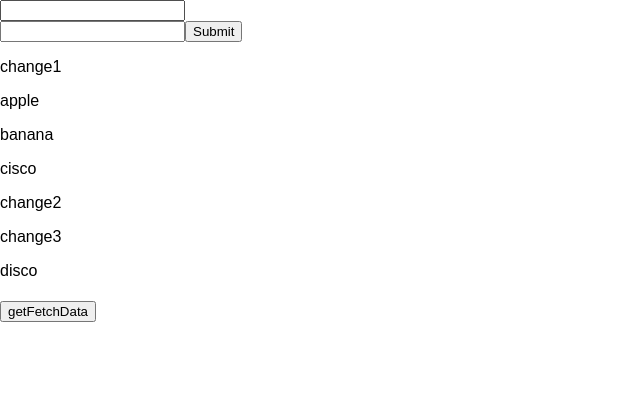
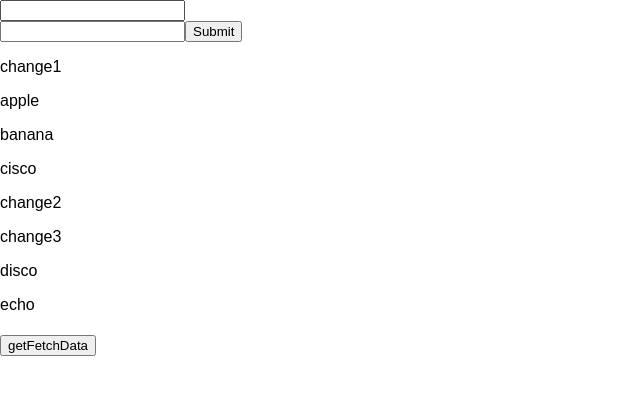
Before and after one commit to piggymichelle/testmy-app, a React (Create React App) app: page / in a window 1280 px wide. Shown: the top 394 px of the page, without its empty margins (0-640 px from the left). Built offline with nearby package versions, Linux system fonts and the light colour scheme.

Commit message:
add echo but not merge to master

```diff
--- a/src/Myarea.js
+++ b/src/Myarea.js
@@ -9,6 +9,7 @@ const Myarea = props => {
             <p>change2</p>
             <p>change3</p>
             <p>disco</p>
+            <p>echo</p>
             <h1>{props.nameList}</h1>
             <h1>{props.ageList}</h1>
         </div>);
```
